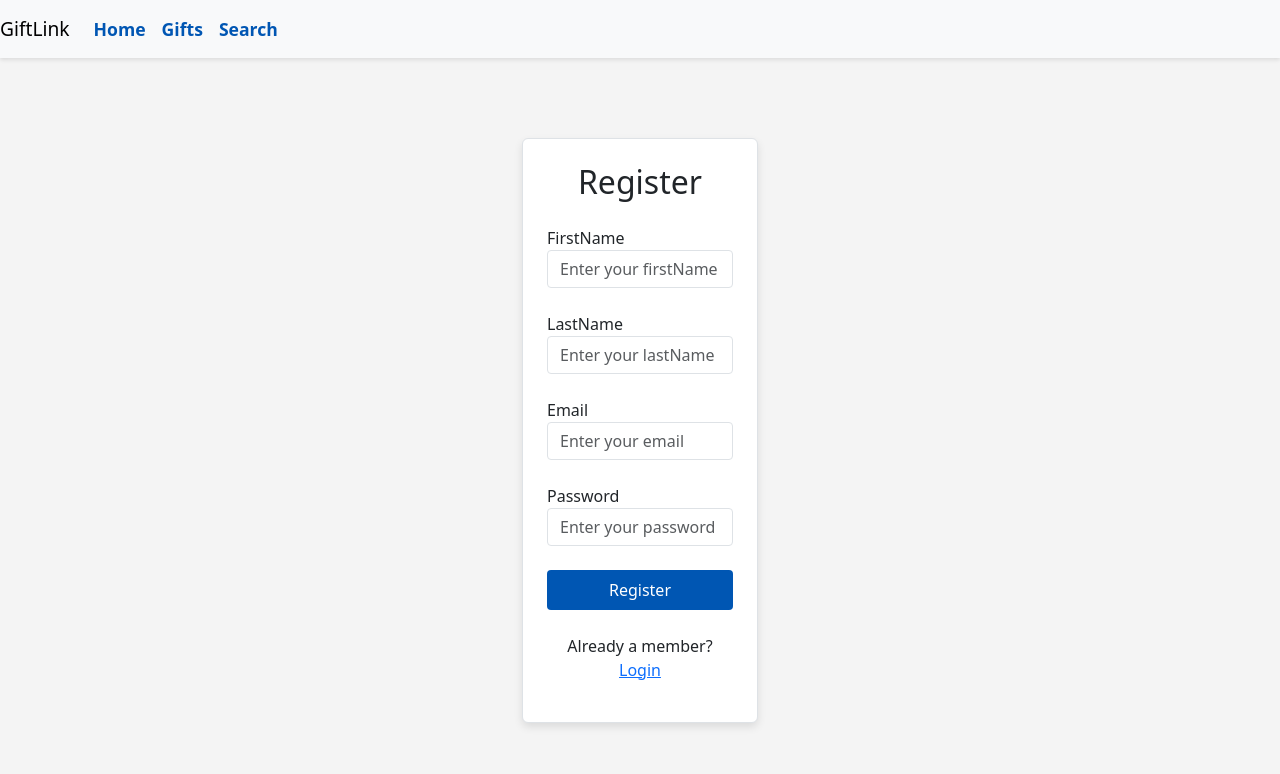
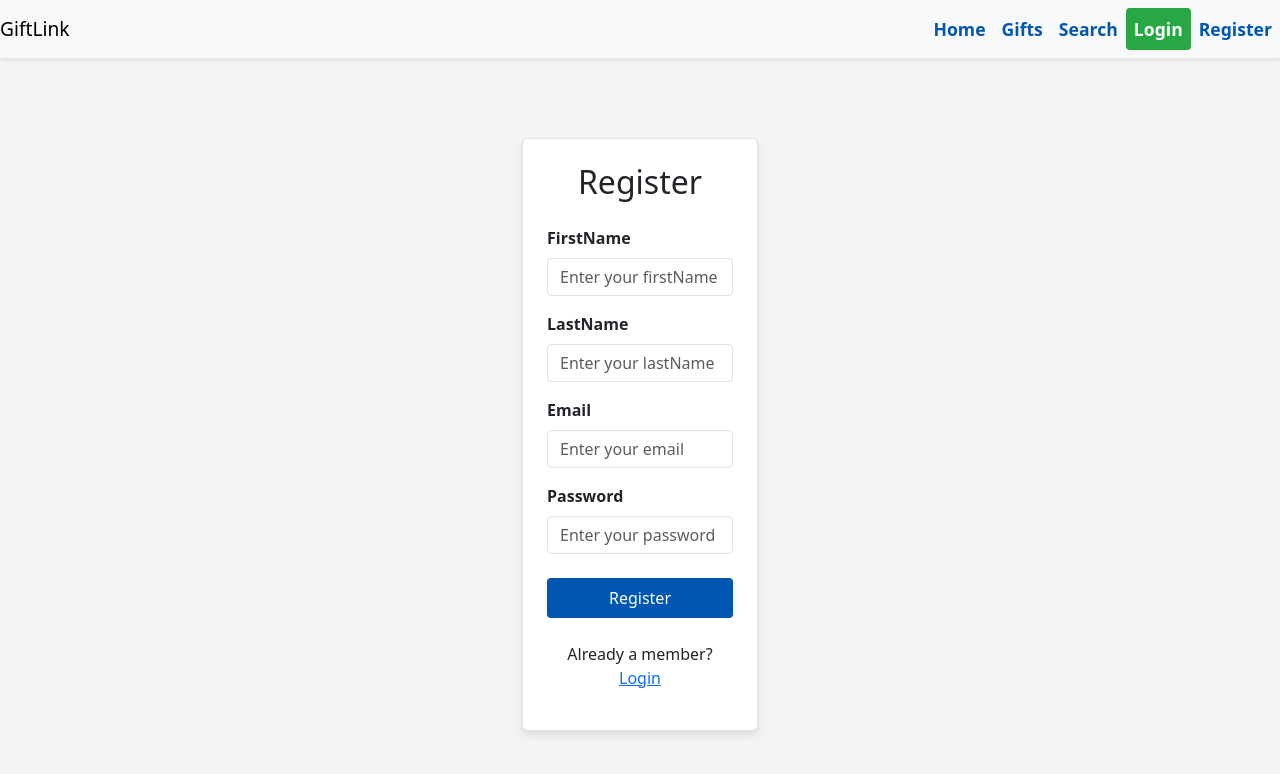
Before and after one commit to josephchuadb/fullstack-capstone-project, a React (Create React App) app in the folder giftlink-frontend/: page /app/register in a window 1280 px wide. Shown: the top 774 px of the page. Built offline with nearby package versions, Linux system fonts and the light colour scheme.

Commit message:
Implement Back-end in Register Component

```diff
--- a/giftlink-frontend/src/App.js
+++ b/giftlink-frontend/src/App.js
@@ -1,5 +1,6 @@
 import React from 'react';
-import { Routes, Route, useNavigate } from 'react-router-dom';
+// useNavigate
+import { Routes, Route } from 'react-router-dom';
 import MainPage from './components/MainPage/MainPage';
 import RegisterPage from './components/RegisterPage/RegisterPage';
 import LoginPage from './components/LoginPage/LoginPage';
--- a/giftlink-frontend/src/components/Navbar/Navbar.js
+++ b/giftlink-frontend/src/components/Navbar/Navbar.js
@@ -1,24 +1,78 @@
-import React from 'react';
-import { Link } from "react-router-dom";
+import React, { useEffect } from 'react'
+import { Link, useNavigate } from "react-router-dom";
+import {urlConfig} from '../../config';
+import { useAppContext } from '../../context/AuthContext';
 
 export default function Navbar() {
+    const { isLoggedIn, setIsLoggedIn, userName, setUserName } = useAppContext();
+
+    const navigate=useNavigate();
+    useEffect(() => {
+        const authTokenFromSession = sessionStorage.getItem('auth-token');
+        const nameFromSession = sessionStorage.getItem('name');
+        if (authTokenFromSession) {
+            if(isLoggedIn && nameFromSession) {
+              setUserName(nameFromSession);
+            } else {
+              sessionStorage.removeItem('auth-token');
+              sessionStorage.removeItem('name');
+              sessionStorage.removeItem('email');
+              setIsLoggedIn(false);
+            }
+        }
+    },[isLoggedIn, setIsLoggedIn, setUserName]);
+
+    const handleLogout=()=>{
+        sessionStorage.removeItem('auth-token');
+        sessionStorage.removeItem('name');
+        sessionStorage.removeItem('email');
+        setIsLoggedIn(false);
+        navigate(`/app`);
+    }
+
+    const profileSecton=()=>{
+      navigate(`/app/profile`);
+    }
+
     return (
-        <nav className="navbar navbar-expand-lg navbar-light bg-light">
-            <a className="navbar-brand" href="/">GiftLink</a>
-
-            <div className="collapse navbar-collapse" id="navbarNav">
+        <>
+        <nav className="navbar navbar-expand-lg navbar-light bg-light" id='navbar_container'>
+        <a className="navbar-brand" href={`${urlConfig.backendUrl}/app`}>GiftLink</a>
+        <button className="navbar-toggler" type="button" data-toggle="collapse" data-target="#navbarNav" aria-controls="navbarNav" aria-expanded="false" aria-label="Toggle navigation">
+            <span className="navbar-toggler-icon"></span>
+        </button>
+        <div className="collapse navbar-collapse justify-content-end" id="navbarNav">
             <ul className="navbar-nav">
                 <li className="nav-item">
-                        <a className="nav-link" href="/home.html">Home</a>
+                    <a className="nav-link" href="/home.html">Home</a> {/* Link to home.html */}
                 </li>
                 <li className="nav-item">
-                        <a className="nav-link" href="/app">Gifts</a>
+                    <Link className="nav-link" to="/app">Gifts</Link> {/* Updated Link */}
                 </li>
                 <li className="nav-item">
                     <Link className="nav-link" to="/app/search">Search</Link>
                 </li>
+            <ul className="navbar-nav ml-auto">
+            {isLoggedIn ? (
+            <>
+                <li className="nav-item"> <span className="nav-link" style={{color: "black", cursor:"pointer"}} onClick={profileSecton}>Welcome, {userName}</span> </li>
+                <li className="nav-item"><button className="nav-link login-btn" onClick={handleLogout}>Logout</button></li>
+            </>
+            )  : (
+            <>
+                <li className="nav-item">
+                    <Link className="nav-link login-btn" to="/app/login">Login</Link>
+                </li>
+                <li className="nav-item">
+                    <Link className="nav-link register-btn" to="/app/register">Register</Link>
+                </li>
+            </>
+            )
+            }
+            </ul>
             </ul>
         </div>
       </nav>
-    );
+        </>
+    )
 }
--- a/giftlink-frontend/src/components/RegisterPage/RegisterPage.js
+++ b/giftlink-frontend/src/components/RegisterPage/RegisterPage.js
@@ -1,18 +1,55 @@
 import React, { useState } from 'react';
-
+import {urlConfig} from '../../config';
+import { useAppContext } from '../../context/AuthContext';
+import { useNavigate } from 'react-router-dom';
 import './RegisterPage.css';
 
 function RegisterPage() {
-
     //insert code here to create useState hook variables for firstName, lastName, email, password
     const [firstName, setFirstName] = useState('');
     const [lastName, setLastName] = useState('');
     const [email, setEmail] = useState('');
     const [password, setPassword] = useState('');
 
+    const [showerr, setShowerr] = useState('');
+    const navigate = useNavigate();
+    const { setIsLoggedIn } = useAppContext();
+
     // insert code here to create handleRegister function and include console.log
     const handleRegister = async () => {
-        console.log("Register invoked")
+        const response = await fetch(`${urlConfig.backendUrl}/api/auth/register`, {
+            //Step 1 - Task 6
+            method: 'POST',
+            //Step 1 - Task 7
+            headers: {
+                'content-type': 'application/json',
+            },
+            //Step 1 - Task 8
+            body: JSON.stringify({
+                firstName: firstName,
+                lastName: lastName,
+                email: email,
+                password: password
+            })
+        });
+        //Step 2 - Task 1
+        const json = await response.json();
+        console.log('json data', json);
+        console.log('er', json.error);
+        //Step 2 - Task 2
+        if (json.authtoken) {
+            sessionStorage.setItem('auth-token', json.authtoken);
+            sessionStorage.setItem('name', firstName);
+            sessionStorage.setItem('email', json.email);
+        //Step 2 - Task 3
+            setIsLoggedIn(true);
+        //Step 2 - Task 4
+            navigate('/app');
+        }
+        if (json.error) {
+        //Step 2 - Task 5
+            setShowerr(json.error);
+        }
     }
 
     return (
@@ -21,10 +58,8 @@
                 <div className="col-md-6 col-lg-4">
                     <div className="register-card p-4 border rounded">
                         <h2 className="text-center mb-4 font-weight-bold">Register</h2>
-
-                    {/* insert code here to create input elements for all the variables - firstName, lastName, email, password */}
-                        <div className="mb-4">
-                            <label htmlFor="firstName" className="form label">FirstName</label>
+                        <div className="mb-3">
+                            <label htmlFor="firstName" className="form-label">FirstName</label>
                             <input
                                 id="firstName"
                                 type="text"
@@ -34,9 +69,9 @@
                                 onChange={(e) => setFirstName(e.target.value)}
                             />
                         </div>
-
-                        <div className="mb-4">
-                            <label htmlFor="lastName" className="form label">LastName</label>
+                        {/* last name */}
+                        <div className="mb-3">
+                            <label htmlFor="lastName" className="form-label">LastName</label>
                             <input
                                 id="lastName"
                                 type="text"
@@ -46,9 +81,9 @@
                                 onChange={(e) => setLastName(e.target.value)}
                             />
                         </div>
-
-                        <div className="mb-4">
-                            <label htmlFor="email" className="form label">Email</label>
+                        {/* email  */}
+                        <div className="mb-3">
+                            <label htmlFor="email" className="form-label">Email</label>
                             <input
                                 id="email"
                                 type="text"
@@ -57,10 +92,11 @@
                                 value={email}
                                 onChange={(e) => setEmail(e.target.value)}
                             />
+                        {/* Step 2 - Task 6*/}
+                                <div className="text-danger">{showerr}</div>
                         </div>
-
                         <div className="mb-4">
-                            <label htmlFor="password" className="form label">Password</label>
+                            <label htmlFor="password" className="form-label">Password</label>
                             <input
                                 id="password"
                                 type="password"
@@ -70,19 +106,15 @@
                                 onChange={(e) => setPassword(e.target.value)}
                             />
                         </div>
-
-                    {/* insert code here to create a button that performs the `handleRegister` function on click */}
                         <button className="btn btn-primary w-100 mb-3" onClick={handleRegister}>Register</button>
                         <p className="mt-4 text-center">
                             Already a member? <a href="/app/login" className="text-primary">Login</a>
                         </p>
-
                     </div>
                 </div>
             </div>
         </div>
-
-         )//end of return
+    );
 }
 
 export default RegisterPage;
```
Lines whose indentation alone changed are shown as unchanged.
